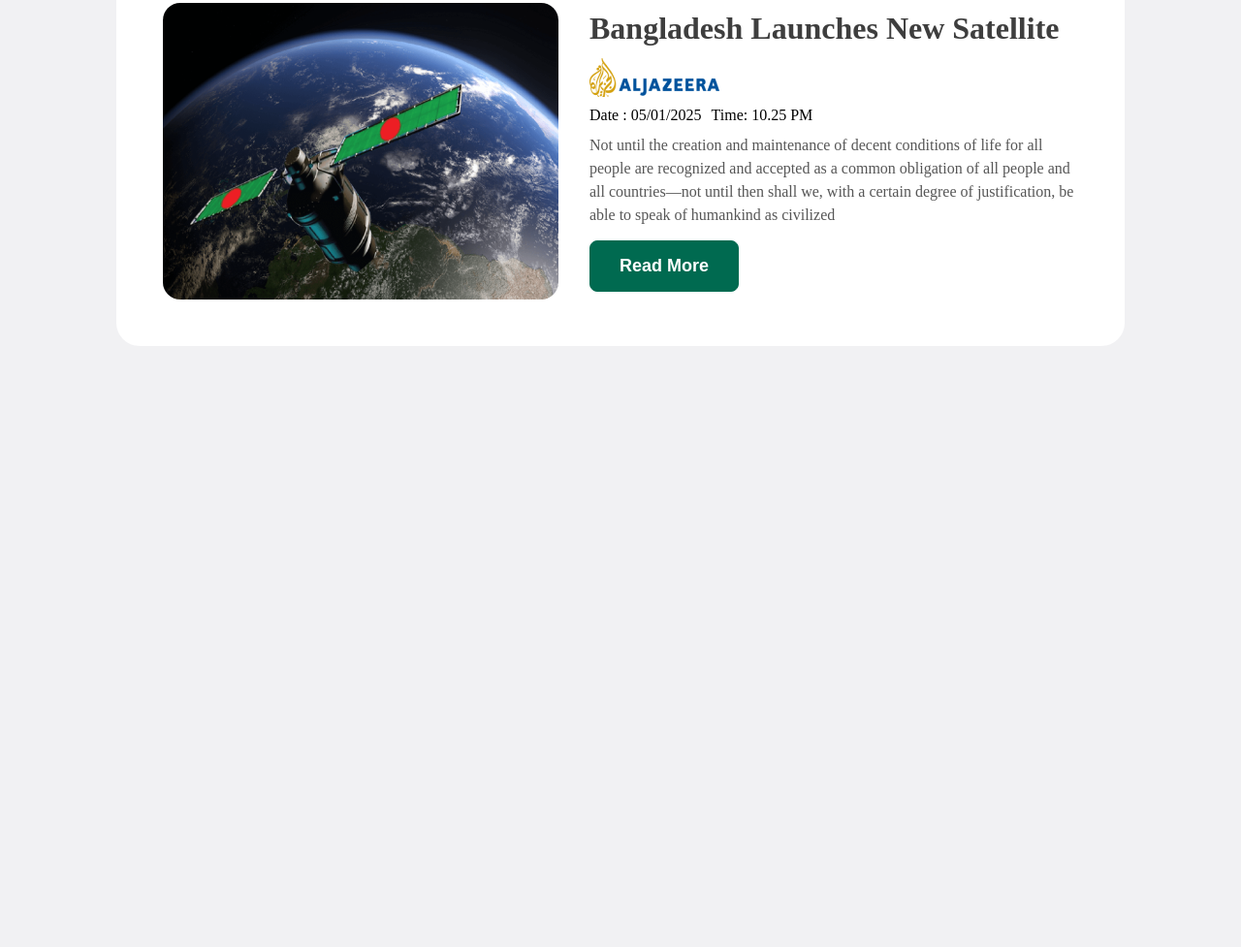
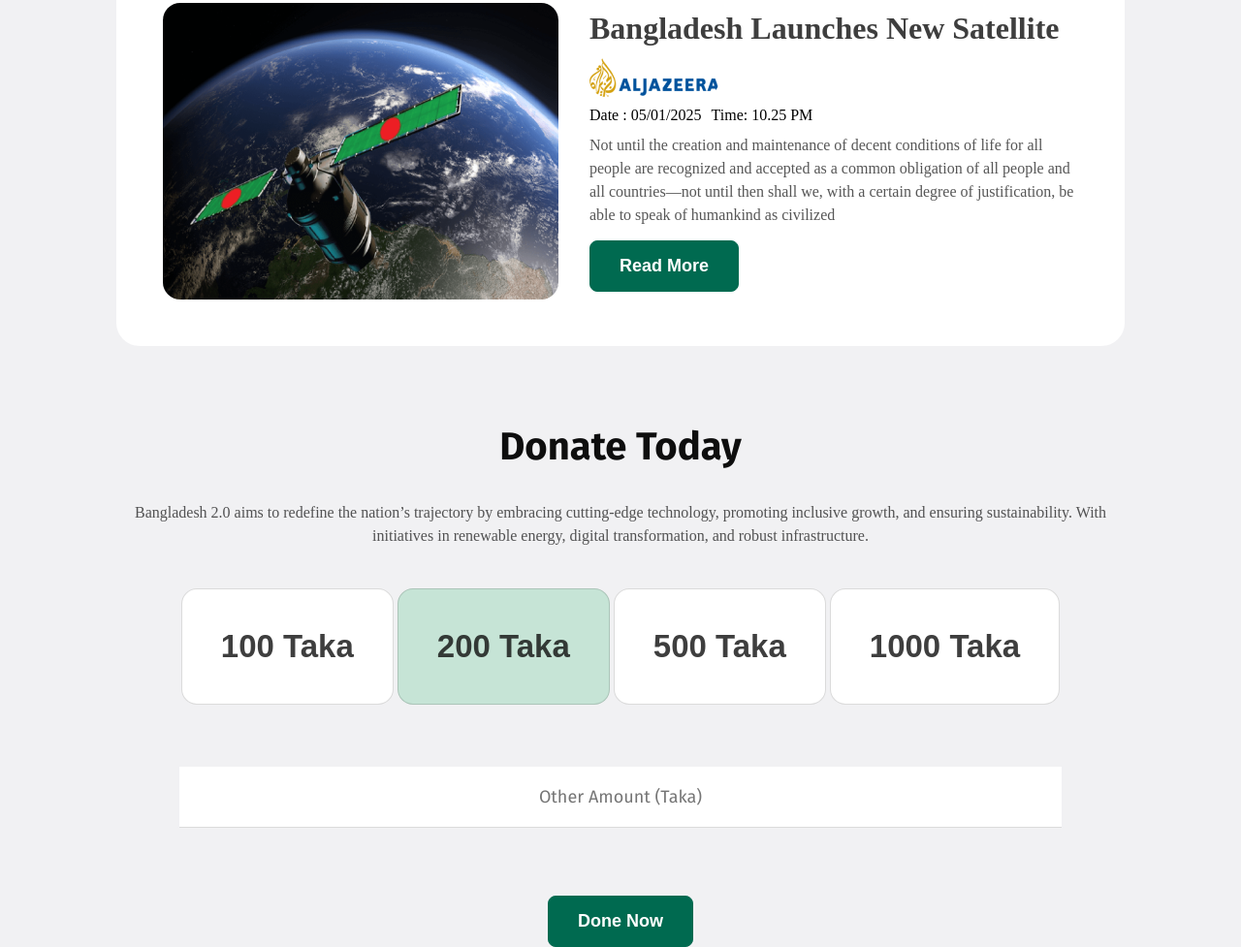
Before and after one commit to sadikworkbd5622/B11A1-project, a plain HTML site: page index.html in a window 1280 px wide. Shown: the part 3065-4042 px from the top of the page at 97% size. Before the commit the page ends 3422 px from the top, so only its background shows below. Drawn offline with Linux system fonts and the light colour scheme.

Commit message:
add donate

```diff
--- a/index.html
+++ b/index.html
@@ -173,3 +173,19 @@
             </div>
 
         </section>
+
+        <section class="b6-donation">
+            <h2 class="b6-head">Donate Today</h2>
+            <p class="b6-text">Bangladesh 2.0 aims to redefine the nation’s trajectory by embracing cutting-edge technology, promoting inclusive growth, and ensuring sustainability. With initiatives in renewable energy, digital transformation, and robust infrastructure.</p>
+            <div class="amount-btn">
+                <button>100 Taka</button>
+                <button class="select">200 Taka</button>
+                <button>500 Taka</button>
+                <button>1000 Taka</button>
+            </div>
+            <div class="amount-input">
+                <input type="text" placeholder="Other Amount (Taka)" />
+            </div>
+            <button type="button" class="btn">Done Now</button>
+
+        </section>
--- a/style.css
+++ b/style.css
@@ -397,7 +397,7 @@ button:hover {
     background: #FFF;
 }
 
-.news>img {
+.news img {
     border-radius: 18px;
 }
 
@@ -421,3 +421,88 @@ button:hover {
     display: flex;
     gap: 10px;
 }
+
+.b5 button:hover {
+    background-color: beige;
+}
+
+.b6-donation {
+    display: flex;
+    flex-direction: column;
+    align-items: center;
+    gap: 32px;
+    margin-top: 80px;
+    margin-left: 120px;
+    margin-right: 120px;
+}
+
+.b6-head {
+    color: #0E0E0E;
+    text-align: center;
+    font-family: "Fira Sans";
+    font-size: 40px;
+    font-style: normal;
+    font-weight: 700;
+    line-height: normal;
+    align-self: stretch;
+}
+
+.b6-text {
+    display: flex;
+    justify-content: center;
+    align-items: center;
+    gap: 24px;
+    align-self: stretch;
+    color: rgba(14, 14, 14, 0.70);
+    text-align: center;
+    font-size: 16px;
+    font-style: normal;
+    font-weight: 400;
+    line-height: 24px;
+}
+
+.amount_btn {
+    display: flex;
+    align-items: center;
+    gap: 24px;
+}
+
+.amount-btn button {
+    padding: 40px;
+    border-radius: 16px;
+    border: 1px solid rgba(14, 14, 14, 0.15);
+    background-color: #fff;
+    color: rgba(14, 14, 14, 0.8);
+    font-size: 33px;
+    font-weight: 700;
+    margin: 10px 0 32px 0;
+}
+
+button[class="select"] {
+    background-color: #c6e4d6;
+}
+
+.amount-btn:hover>button {
+    background-color: white;
+}
+
+.amount-btn button:hover {
+    background: #c6e4d6;
+    transition: 0.10s;
+}
+
+.amount-input input {
+    width: 830px;
+    padding: 20px 40px;
+    color: rgba(14, 14, 14, 0.3);
+    font-family: "Fira Sans";
+    font-size: 18px;
+    font-weight: 400;
+    border: none;
+    border-bottom: 1px solid rgba(14, 14, 14, 0.15);
+    margin-bottom: 38px;
+}
+
+.amount-input input::placeholder {
+    text-align: center;
+}
```
